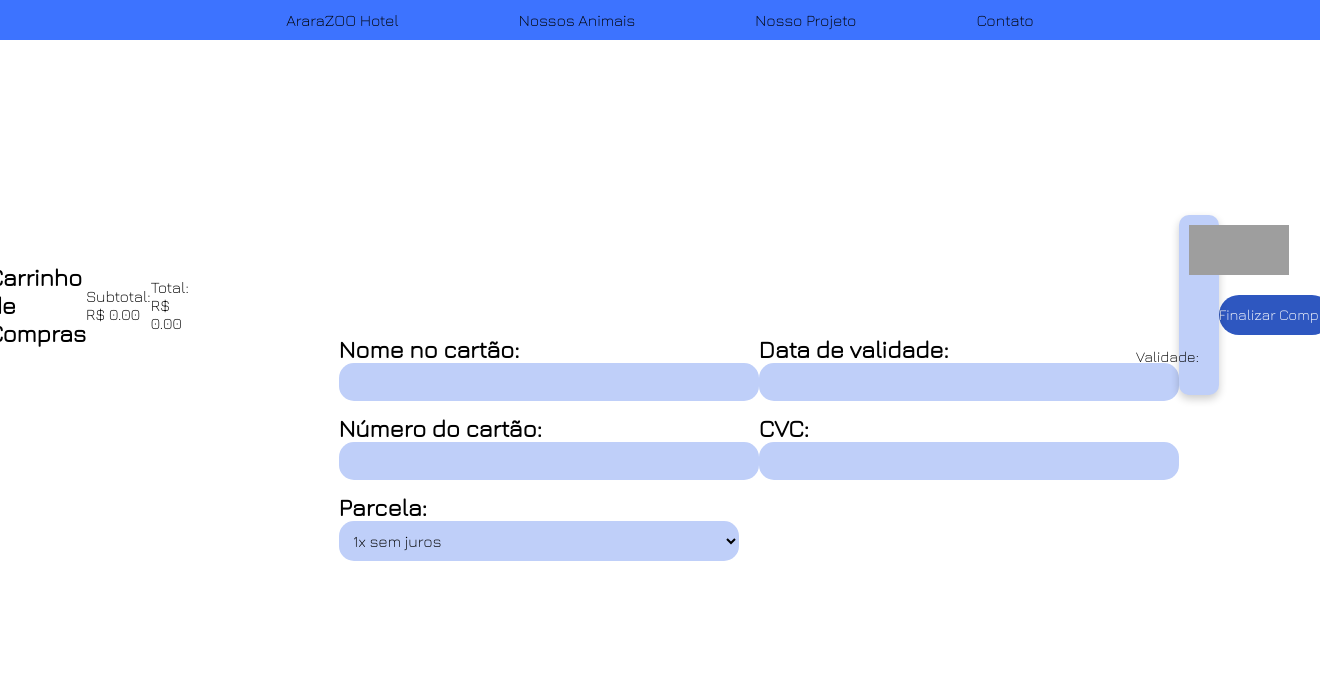
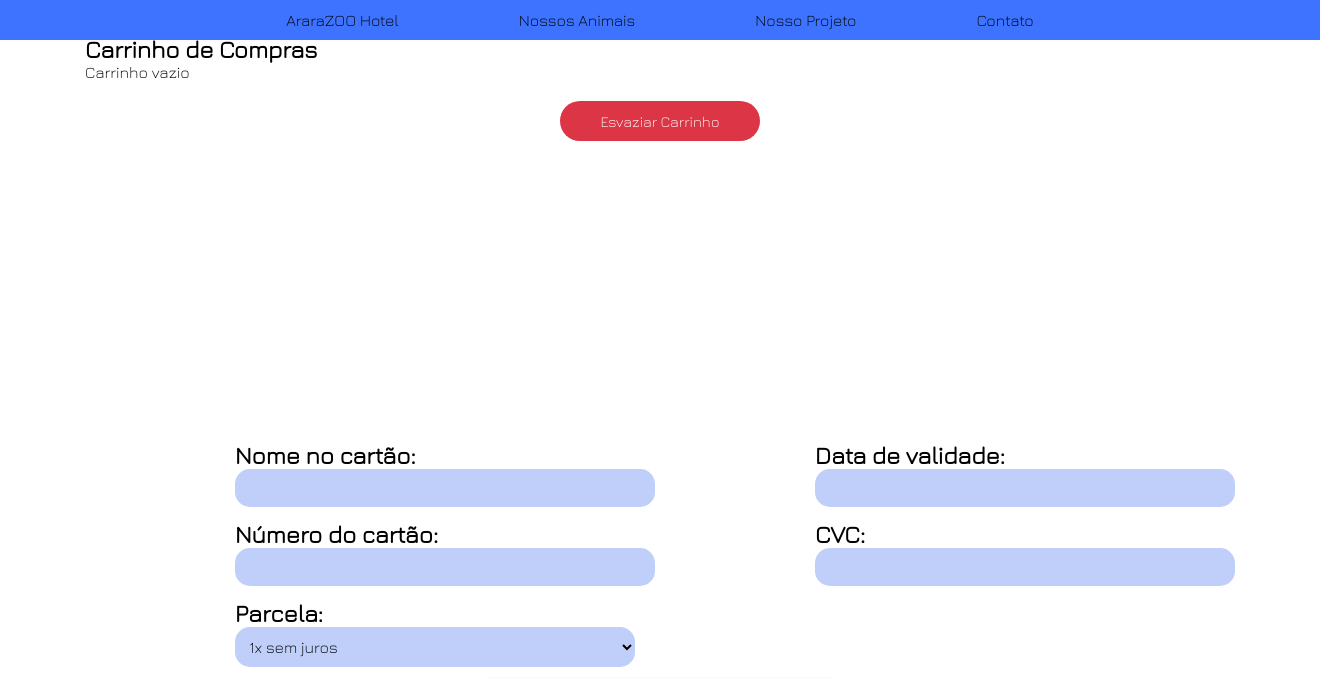
Before and after one commit to 00julia/AraraZoo, a PHP site: page /carrinho.php in a window 1320 px wide; the page is wider, and only the part inside the window is pictured. Shown: the part 75-754 px from the top of that part. Before the commit the page ends 636 px from the top of that part, so only its background shows below. Run offline with PHP 8.4, Linux system fonts and the light colour scheme; grey boxes are pictures that could not be loaded.

Commit message:
(✖﹏✖)

```diff
--- a/carrinho.php
+++ b/carrinho.php
@@ -11,44 +11,81 @@
 <br>
 
 <div class="titulo">
-  <h1>Carrinho de Compras</h1>
-</div>
-    <ul id="listaItens">
-        <!-- Lista de itens do carrinho será preenchida dinamicamente -->
-    </ul>
-
-    <p>Subtotal: R$ <span id="subtotal">0.00</span></p>
-    <p>Total: R$ <span id="total">0.00</span></p>
+<title>Carrinho de Compras</title>
+    <style>
+        .produto {
+            border: 1px solid #ccc;
+            padding: 10px;
+            margin-bottom: 20px;
+            display: flex;
+            flex-direction: column;
+            justify-content: center;
+            align-items: center;
+        }
+        .produto p {
+            margin: 0;
+        }
+        .adicionar-carrinho, .remover-carrinho {
+            background-color: #007bff;
+            color: #fff;
+            border: none;
+            padding: 5px 10px;
+            cursor: pointer;
+            margin-top: 5px;
+        }
+        .esvaziar-carrinho {
+            background-color: #dc3545;
+        }
+    </style>
+</head>
+<body>
+    <h1>Carrinho de Compras</h1>
+    <div id="carrinho">
+        <!-- O carrinho será preenchido dinamicamente -->
+    </div>
+    <button class="esvaziar-carrinho" onclick="esvaziarCarrinho()">Esvaziar Carrinho</button>
 
     <script>
+        window.onload = function() {
+            carregarCarrinho();
+        };
+
         function carregarCarrinho() {
-            const listaItens = document.getElementById('listaItens');
-            const subtotalElement = document.getElementById('subtotal');
-            const totalElement = document.getElementById('total');
+            const container = document.getElementById('carrinho');
+            container.innerHTML = '';
 
             let carrinho = JSON.parse(localStorage.getItem('carrinho')) || [];
-            let subtotal = 0;
 
-            // Limpa a lista de itens
-            listaItens.innerHTML = '';
-
-            // Atualiza a lista de itens do carrinho
-            carrinho.forEach((item, index) => {
-                const listItem = document.createElement('li');
-                listItem.textContent = `${item.nome} - R$ ${item.preco.toFixed(2)}`;
-                listaItens.appendChild(listItem);
-                subtotal += item.preco;
-            });
-
-            // Atualiza subtotal e total
-            subtotalElement.textContent = subtotal.toFixed(2);
-            totalElement.textContent = subtotal.toFixed(2);
+            if (carrinho.length === 0) {
+                container.innerHTML = '<p>Carrinho vazio</p>';
+            } else {
+                carrinho.forEach((item, index) => {
+                    const div = document.createElement('div');
+                    div.classList.add('produto');
+                    div.innerHTML = `<p>${item.nome} - R$ ${item.preco.toFixed(2)}</p>
+                                     <button class="remover-carrinho" onclick="removerProduto(${index})">Remover do Carrinho</button>`;
+                    container.appendChild(div);
+                });
+            }
         }
 
-        // Chama a função para carregar o carrinho quando a página carregar
-        window.onload = carregarCarrinho;
+        function esvaziarCarrinho() {
+            localStorage.removeItem('carrinho');
+            carregarCarrinho();
+            alert('Carrinho esvaziado!');
+        }
+
+        function removerProduto(index) {
+            let carrinho = JSON.parse(localStorage.getItem('carrinho')) || [];
+
+            if (index >= 0 && index < carrinho.length) {
+                carrinho.splice(index, 1);
+                localStorage.setItem('carrinho', JSON.stringify(carrinho));
+                carregarCarrinho();
+                alert('Produto removido do carrinho!');
+            }
+        }
     </script>
-
 <body>
 
 <?php
```
Also changed, not shown: index.php (+64 -0 lines), css/style.css (line endings or trailing spaces).
